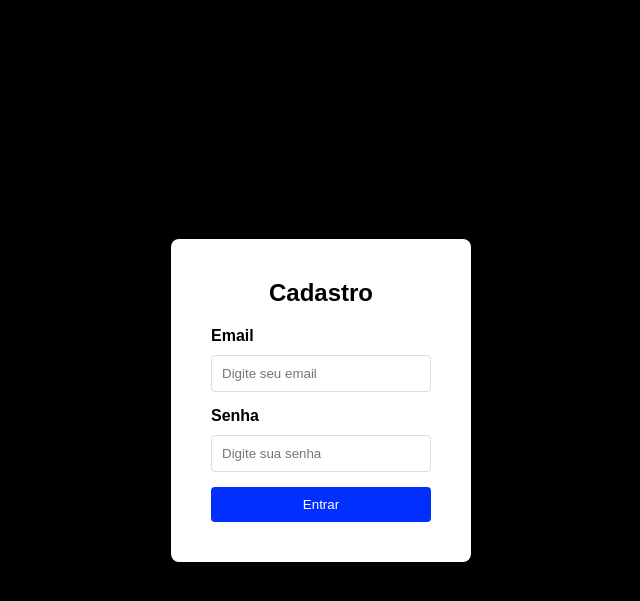
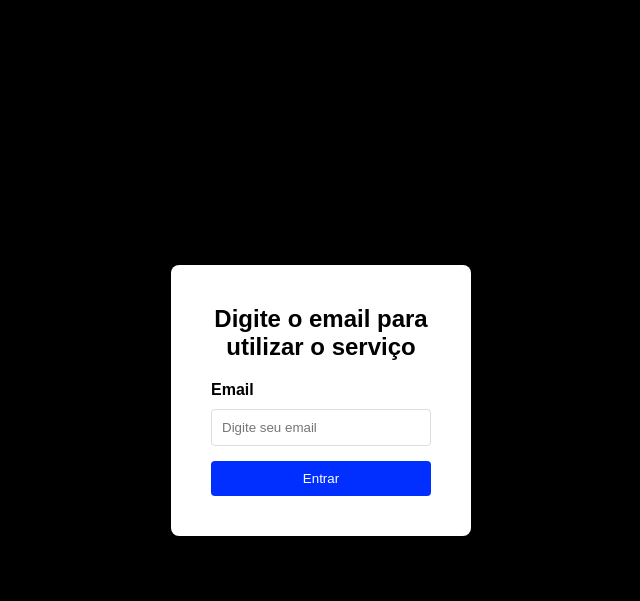
Before and after one commit to lucasbrittop/criptografador_cesar_aps, a Flask app: page /login in a window 1280 px wide. Shown: the top 601 px of the page, without its empty margins (319-959 px from the left). Run offline with Flask 3, Linux system fonts and the light colour scheme.

Commit message:
pagina de login linkada ao index

```diff
--- a/app.py
+++ b/app.py
@@ -1,14 +1,16 @@
-# app.py
 
-from flask import Flask, render_template, request
+from flask import Flask, render_template, request, session, redirect, url_for
+import os
 
 # Inicializa o aplicativo Flask
 app = Flask(__name__)
 
 
-# Função para criptografar ou descriptografar usando a cifra de César
+app.secret_key = os.urandom(24)
+
+
+
 def cifra_de_cesar(texto, chave, modo):
-
     alfabeto = 'abcdefghijklmnopqrstuvwxyz'
     resultado = ''
 
@@ -24,29 +26,50 @@ def cifra_de_cesar(texto, chave, modo):
             resultado += char
     return resultado
 
-# Define a rota principal da aplicação
+
 @app.route('/', methods=['GET', 'POST'])
 def index():
+
+    if 'email_usuario' not in session:
+        return redirect(url_for('login'))
+
+
     resultado_final = ''
     texto_original = ''
     chave = 0
 
-    # Se o formulário for enviado (método POST)
     if request.method == 'POST':
         texto_original = request.form['texto']
         chave = int(request.form['chave'])
         modo = request.form['modo'] # 'c' ou 'd'
-
         resultado_final = cifra_de_cesar(texto_original, chave, modo)
 
-    # Renderiza a página HTML passando o resultado
+
     return render_template('index.html', resultado=resultado_final, texto_inserido=texto_original, chave_inserida=chave)
 
-@app.route('/login')
+
+@app.route('/login', methods=['GET', 'POST'])
 def login():
+
+    if request.method == 'POST':
+
+        email = request.form['email']
+
+
+        session['email_usuario'] = email
+
+
+        return redirect(url_for('index'))
+
+
     return render_template("login.html")
 
 
-# Executa o aplicativo
+@app.route('/logout')
+def logout():
+
+    session.pop('email_usuario', None)
+
 if __name__ == '__main__':
+
     app.run(debug=True)
--- a/templates/login.html
+++ b/templates/login.html
@@ -1,47 +1,21 @@
 <!DOCTYPE html>
-<html lang="en">
+<html lang="pt-BR">
 <head>
     <meta charset="UTF-8">
     <meta name="viewport" content="width=device-width, initial-scale=1.0">
     <title>Login</title>
-    <link rel="stylesheet" href="../static/styleLogin.css">
+    <link rel="stylesheet" href="{{ url_for('static', filename='styleLogin.css') }}">
 </head>
 <body>
    <div class="login-container">
-        <h2>Cadastro</h2>
-        <form id="loginForm">
+        <h2>Digite o email para utilizar o serviço</h2>
+        <form method="post" action="{{ url_for('login') }}">
             <div class="input-group">
                 <label for="email">Email</label>
                 <input type="email" id="email" name="email" placeholder="Digite seu email" required>
             </div>
-            <div class="input-group">
-                <label for="password">Senha</label>
-                <input type="password" id="password" name="password" placeholder="Digite sua senha" required>
-            </div>
-            <button type="submit"><a href="index.html">Entrar</a></button>
-
+            <button type="submit">Entrar</button>
         </form>
     </div>
-
-
-   <script>
-
-        document.getElementById("loginForm").addEventListener("submit", function(event) {
-            // Previne o envio padrão do formulário
-            event.preventDefault();
-
-
-            const email = document.getElementById("email").value;
-            const password = document.getElementById("password").value;
-
-
-            console.log("Email: " + email);
-            console.log("Senha: " + password);
-
-        });
-    </script>
-
-
-
-</body>
+    </body>
 </html>
```
Also changed, not shown: static/style.css (+13 -1 lines), templates/index.html (+8 -0 lines).
